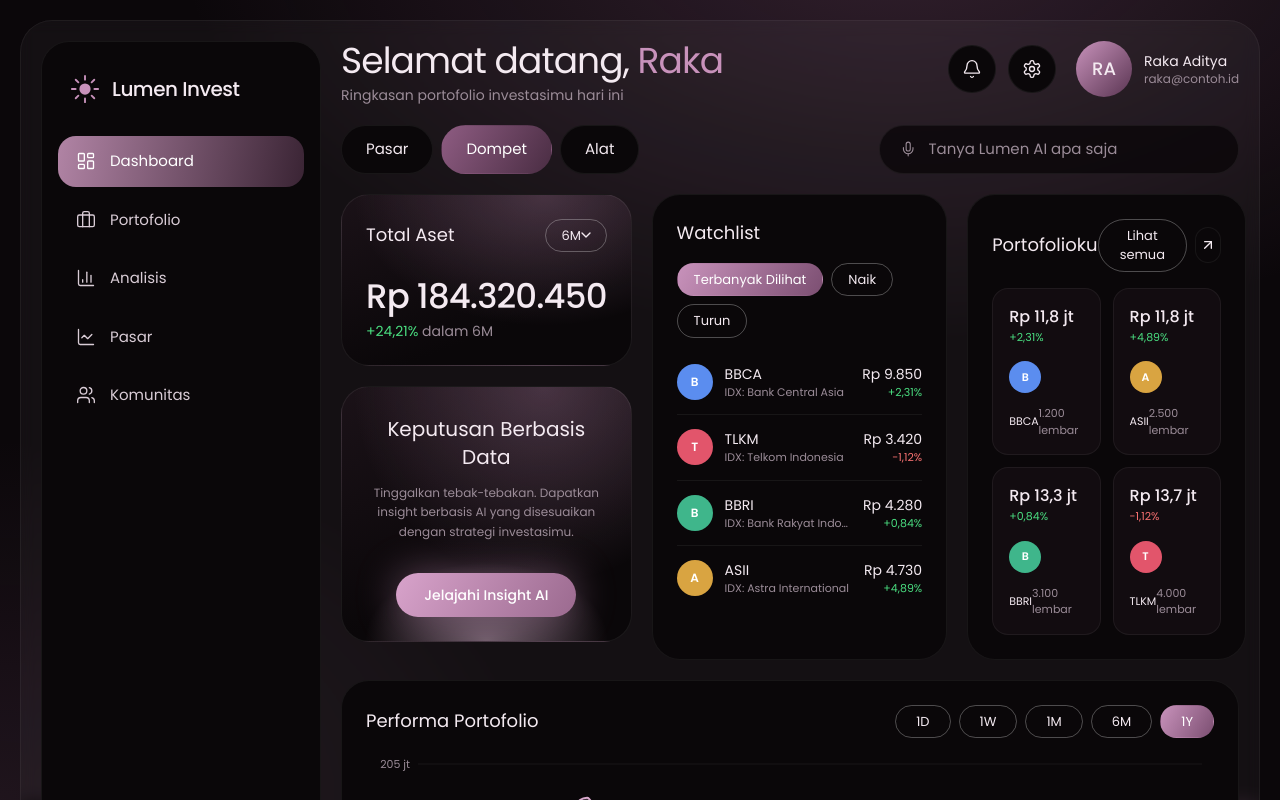
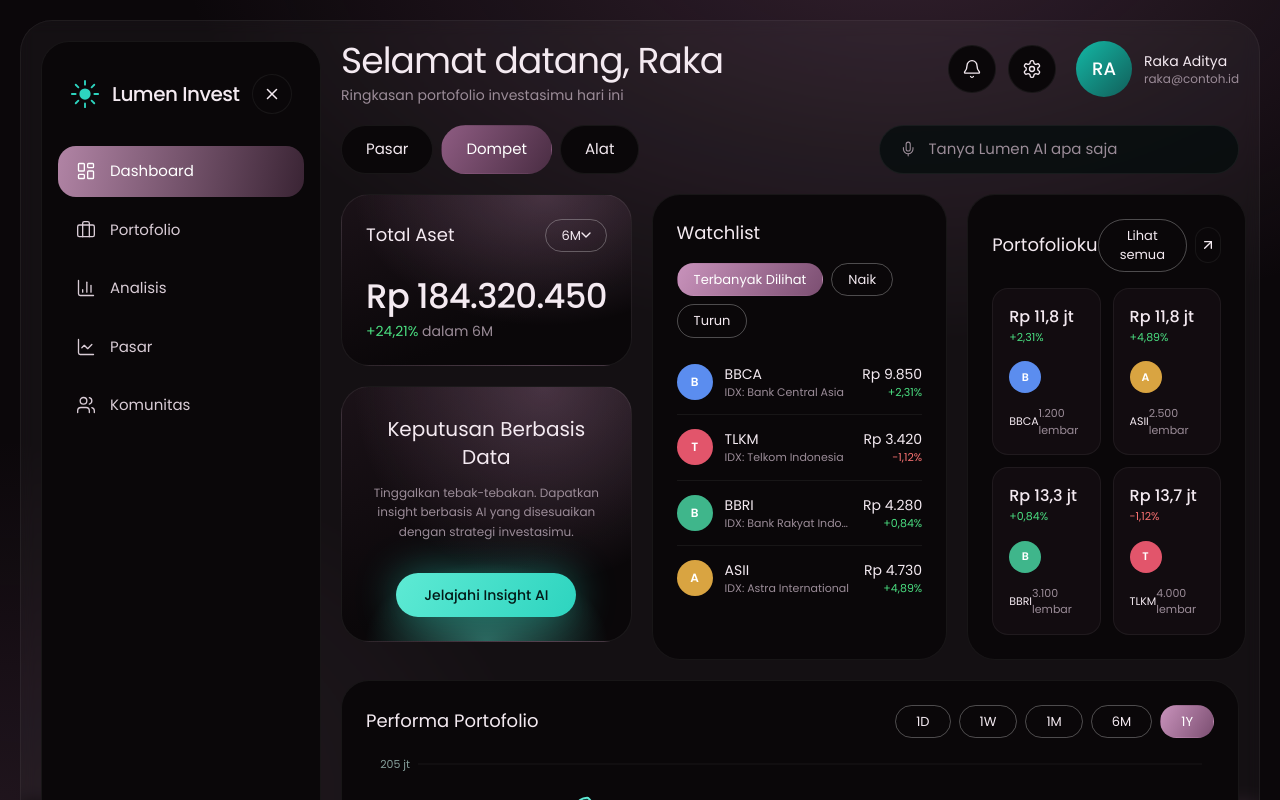
Before and after one commit to plenkcuy/new, a Next.js app: page / in a window 1280 px wide. Shown: the top 800 px of the page. Built offline with nearby package versions, Linux system fonts and the light colour scheme.

Commit message:
Add files via upload

```diff
--- a/components/AiInsights.tsx
+++ b/components/AiInsights.tsx
@@ -15,13 +15,13 @@ export function AiInsights() {
         aria-hidden
         className="pointer-events-none absolute inset-x-0 bottom-0 h-28"
         style={{
-          background: "radial-gradient(60% 100% at 50% 100%, rgba(232,195,222,0.45), transparent 70%)",
+          background: "radial-gradient(60% 100% at 50% 100%, rgba(94,234,212,0.4), transparent 70%)",
         }}
       />
 
       <button
-        className="relative z-10 mt-8 rounded-full px-7 py-3 text-sm font-medium text-white shadow-[0_0_40px_rgba(200,146,187,0.45)] transition hover:brightness-110"
-        style={{ background: "linear-gradient(120deg,#d8a3cb,#9b6a8f)" }}
+        className="relative z-10 mt-8 rounded-full px-7 py-3 text-sm font-medium text-[#031a18] shadow-[0_0_40px_rgba(45,212,191,0.45)] transition hover:brightness-110"
+        style={{ background: "linear-gradient(120deg,#5eead4,#2dd4bf)" }}
       >
         Jelajahi Insight AI
       </button>
--- /dev/null
+++ b/components/AppShell.tsx
@@ -0,0 +1,52 @@
+"use client";
+
+import { useEffect, useState } from "react";
+import { Menu } from "lucide-react";
+import { Brand, Sidebar } from "./Sidebar";
+
+export function AppShell({ children }: { children: React.ReactNode }) {
+  const [open, setOpen] = useState(false);
+
+  // Tutup drawer dengan Esc dan kunci scroll halaman saat drawer terbuka.
+  useEffect(() => {
+    if (!open) return;
+    const onKey = (e: KeyboardEvent) => {
+      if (e.key === "Escape") setOpen(false);
+    };
+    window.addEventListener("keydown", onKey);
+    document.body.style.overflow = "hidden";
+    return () => {
+      window.removeEventListener("keydown", onKey);
+      document.body.style.overflow = "";
+    };
+  }, [open]);
+
+  return (
+    <div className="mx-auto min-h-screen max-w-[1600px] p-3 sm:p-5">
+      {/* Catatan: jangan pakai backdrop-filter pada pembungkus ini; itu membuat
+          elemen `fixed` (drawer) berpatokan ke pembungkus, bukan ke layar. */}
+      <div className="grid gap-5 rounded-[32px] border border-white/5 bg-white/[0.04] p-3 sm:p-5 lg:grid-cols-[280px_1fr]">
+        {open && (
+          <div
+            className="fixed inset-0 z-40 bg-black/60 lg:hidden"
+            onClick={() => setOpen(false)}
+            aria-hidden
+          />
+        )}
+
+        <Sidebar open={open} onClose={() => setOpen(false)} />
+
+        <main className="flex min-w-0 flex-col gap-5">
+          <div className="flex items-center justify-between lg:hidden">
+            <Brand />
+            <button type="button" className="icon-btn" aria-label="Buka menu" onClick={() => setOpen(true)}>
+              <Menu size={20} />
+            </button>
+          </div>
+
+          {children}
+        </main>
+      </div>
+    </div>
+  );
+}
--- a/components/Header.tsx
+++ b/components/Header.tsx
@@ -1,15 +1,11 @@
 import { Bell, Settings } from "lucide-react";
-import { Brand } from "./Sidebar";
 
 export function Header() {
   return (
     <header className="flex flex-wrap items-start justify-between gap-4">
       <div>
-        <div className="mb-4 lg:hidden">
-          <Brand />
-        </div>
         <h1 className="text-3xl font-normal tracking-tight sm:text-4xl">
-          Selamat datang, <span className="text-[var(--mauve)]">Raka</span>
+          Selamat datang, <span className="text-[var(--accent)]">Raka</span>
         </h1>
         <p className="mt-1 text-sm text-[var(--muted)]">Ringkasan portofolio investasimu hari ini</p>
       </div>
@@ -23,8 +19,8 @@ export function Header() {
         </button>
         <div className="ml-2 flex items-center gap-3">
           <div
-            className="flex h-14 w-14 items-center justify-center rounded-full text-lg font-medium"
-            style={{ background: "linear-gradient(135deg,#c892bb,#5a3552)" }}
+            className="flex h-14 w-14 items-center justify-center rounded-full text-lg font-medium text-white"
+            style={{ background: "linear-gradient(135deg,#14b8a6,#115e59)" }}
             aria-hidden
           >
             RA
--- a/components/PerformanceChart.tsx
+++ b/components/PerformanceChart.tsx
@@ -35,7 +35,7 @@ function ChartTooltip({ active, payload, range, first }: TipProps) {
   const p = payload[0].payload;
   const change = ((p.value - first) / first) * 100;
   return (
-    <div className="rounded-2xl border border-white/10 bg-[#161015] px-4 py-3 shadow-xl">
+    <div className="rounded-2xl border border-white/10 bg-[#0d1717] px-4 py-3 shadow-xl">
       <div className="text-[11px] text-[var(--muted)]">{fmt(p.t, fullFmt[range])}</div>
       <div className="mt-1 flex items-center gap-3">
         <span className="text-sm font-medium">{idr(p.value)}</span>
@@ -60,7 +60,7 @@ export function PerformanceChart() {
         <h2 className="text-lg">Performa Portofolio</h2>
         <div className="flex flex-wrap gap-2">
           {RANGES.map((r) => (
-            <button key={r} className="pill !px-5" data-active={range === r} onClick={() => setRange(r)}>
+            <button key={r} className="pill px-5!" data-active={range === r} onClick={() => setRange(r)}>
               {r}
             </button>
           ))}
@@ -72,15 +72,15 @@ export function PerformanceChart() {
           <AreaChart data={data} margin={{ top: 10, right: 12, left: 0, bottom: 0 }}>
             <defs>
               <linearGradient id="perfFill" x1="0" y1="0" x2="0" y2="1">
-                <stop offset="0%" stopColor="#c892bb" stopOpacity={0.45} />
-                <stop offset="100%" stopColor="#c892bb" stopOpacity={0} />
+                <stop offset="0%" stopColor="#2dd4bf" stopOpacity={0.45} />
+                <stop offset="100%" stopColor="#2dd4bf" stopOpacity={0} />
               </linearGradient>
             </defs>
             <CartesianGrid stroke="rgba(255,255,255,0.06)" vertical={false} />
             <XAxis
               dataKey="t"
               tickFormatter={(t: number) => fmt(t, tickFmt[range])}
-              tick={{ fill: "#9b8c98", fontSize: 11 }}
+              tick={{ fill: "#86a09c", fontSize: 11 }}
               axisLine={false}
               tickLine={false}
               minTickGap={32}
@@ -88,7 +88,7 @@ export function PerformanceChart() {
             <YAxis
               domain={["dataMin - 5000000", "dataMax + 5000000"]}
               tickFormatter={(v: number) => `${Math.round(v / 1_000_000)} jt`}
-              tick={{ fill: "#9b8c98", fontSize: 11 }}
+              tick={{ fill: "#86a09c", fontSize: 11 }}
               axisLine={false}
               tickLine={false}
               width={52}
@@ -100,10 +100,10 @@ export function PerformanceChart() {
             <Area
               type="monotone"
               dataKey="value"
-              stroke="#d9a8cc"
+              stroke="#5eead4"
               strokeWidth={2}
               fill="url(#perfFill)"
-              activeDot={{ r: 6, fill: "#f4c9e8", stroke: "rgba(244,201,232,0.35)", strokeWidth: 8 }}
+              activeDot={{ r: 6, fill: "#99f6e4", stroke: "rgba(153,246,228,0.35)", strokeWidth: 8 }}
               isAnimationActive={false}
             />
           </AreaChart>
--- a/components/Portfolio.tsx
+++ b/components/Portfolio.tsx
@@ -9,7 +9,7 @@ export function Portfolio() {
         <h2 className="text-lg">Portofolioku</h2>
         <div className="flex items-center gap-2">
           <button className="pill">Lihat semua</button>
-          <button className="icon-btn !h-9 !w-9" aria-label="Buka portofolio">
+          <button className="icon-btn h-9! w-9!" aria-label="Buka portofolio">
             <ArrowUpRight size={16} />
           </button>
         </div>
--- a/components/Sidebar.tsx
+++ b/components/Sidebar.tsx
@@ -1,3 +1,6 @@
+"use client";
+
+import { useState } from "react";
 import {
   BarChart3,
   Briefcase,
@@ -6,21 +9,28 @@ import {
   LineChart,
   Settings,
   Users,
+  X,
+  type LucideIcon,
 } from "lucide-react";
 
 const NAV = [
-  { label: "Dashboard", icon: LayoutDashboard, active: true },
+  { label: "Dashboard", icon: LayoutDashboard },
   { label: "Portofolio", icon: Briefcase },
   { label: "Analisis", icon: BarChart3 },
   { label: "Pasar", icon: LineChart },
   { label: "Komunitas", icon: Users },
 ];
 
+const FOOTER_NAV = [
+  { label: "Pengaturan", icon: Settings },
+  { label: "Bantuan", icon: LifeBuoy },
+];
+
 export function Brand() {
   return (
     <div className="flex items-center gap-3">
       <svg width="30" height="30" viewBox="0 0 32 32" fill="none" aria-hidden>
-        <circle cx="16" cy="16" r="6" fill="#c892bb" />
+        <circle cx="16" cy="16" r="6" fill="#2dd4bf" />
         {Array.from({ length: 8 }).map((_, i) => {
           const a = (i * Math.PI) / 4;
           const x1 = 16 + Math.cos(a) * 10;
@@ -34,7 +44,7 @@ export function Brand() {
               y1={y1.toFixed(2)}
               x2={x2.toFixed(2)}
               y2={y2.toFixed(2)}
-              stroke="#c892bb"
+              stroke="#2dd4bf"
               strokeWidth="2"
               strokeLinecap="round"
             />
@@ -46,32 +56,47 @@ export function Brand() {
   );
 }
 
-export function Sidebar() {
+type SidebarProps = {
+  /** Hanya berpengaruh di layar kecil (drawer). Di desktop sidebar selalu tampil. */
+  open: boolean;
+  onClose: () => void;
+};
+
+export function Sidebar({ open, onClose }: SidebarProps) {
+  const [active, setActive] = useState("Dashboard");
+
+  const select = (label: string) => {
+    setActive(label);
+    onClose();
+  };
+
+  const item = ({ label, icon: Icon }: { label: string; icon: LucideIcon }) => (
+    <button key={label} type="button" className="nav-item" data-active={active === label} onClick={() => select(label)}>
+      <Icon size={20} strokeWidth={1.6} />
+      {label}
+    </button>
+  );
+
   return (
-    <aside className="card hidden h-full flex-col p-4 lg:flex">
-      <div className="px-3 pb-8 pt-4">
+    <aside
+      aria-label="Navigasi utama"
+      className={[
+        "card fixed inset-y-3 left-3 z-50 flex w-[280px] max-w-[85vw] flex-col p-4",
+        "transition-[transform,visibility] duration-300 ease-out",
+        open ? "visible translate-x-0" : "invisible -translate-x-[115%]",
+        "lg:visible lg:static lg:z-auto lg:w-auto lg:max-w-none lg:translate-x-0",
+      ].join(" ")}
+    >
+      <div className="flex items-center justify-between px-3 pb-8 pt-4">
         <Brand />
+        <button type="button" className="icon-btn h-10! w-10! lg:hidden" aria-label="Tutup menu" onClick={onClose}>
+          <X size={18} />
+        </button>
       </div>
 
-      <nav className="flex flex-col gap-2">
-        {NAV.map(({ label, icon: Icon, active }) => (
-          <a key={label} href="#" className="nav-item" data-active={!!active}>
-            <Icon size={20} strokeWidth={1.6} />
-            {label}
-          </a>
-        ))}
-      </nav>
+      <nav className="flex flex-col gap-2">{NAV.map(item)}</nav>
 
-      <div className="mt-auto flex flex-col gap-1 pb-2">
-        <a href="#" className="nav-item">
-          <Settings size={20} strokeWidth={1.6} />
-          Pengaturan
-        </a>
-        <a href="#" className="nav-item">
-          <LifeBuoy size={20} strokeWidth={1.6} />
-          Bantuan
-        </a>
-      </div>
+      <div className="mt-auto flex flex-col gap-1 pb-2 pt-6">{FOOTER_NAV.map(item)}</div>
     </aside>
   );
 }
--- a/components/TopTabs.tsx
+++ b/components/TopTabs.tsx
@@ -23,7 +23,7 @@ export function TopTabs() {
         ))}
       </div>
 
-      <label className="flex w-full items-center gap-3 rounded-full border border-[var(--line)] bg-[#0a0709]/80 px-5 py-3 text-[15px] text-[var(--muted)] sm:w-[360px]">
+      <label className="flex w-full items-center gap-3 rounded-full border border-[var(--line)] bg-[#060d0d]/80 px-5 py-3 text-[15px] text-[var(--muted)] sm:w-[360px]">
         <Mic size={18} strokeWidth={1.6} />
         <input
           type="text"
--- a/components/TotalHolding.tsx
+++ b/components/TotalHolding.tsx
@@ -21,7 +21,7 @@ export function TotalHolding() {
             aria-label="Periode"
           >
             {RANGES.map((r) => (
-              <option key={r} value={r} className="bg-[#0a0709]">
+              <option key={r} value={r} className="bg-[#060d0d]">
                 {r}
               </option>
             ))}
```
